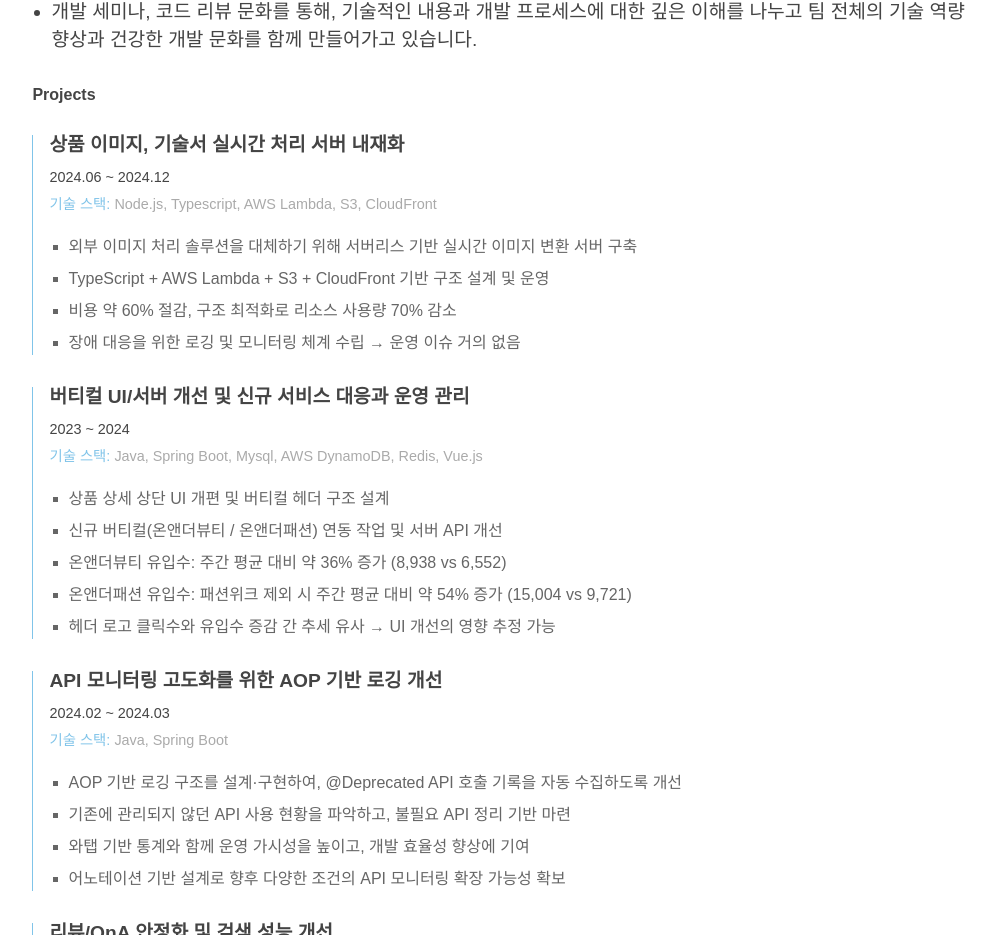
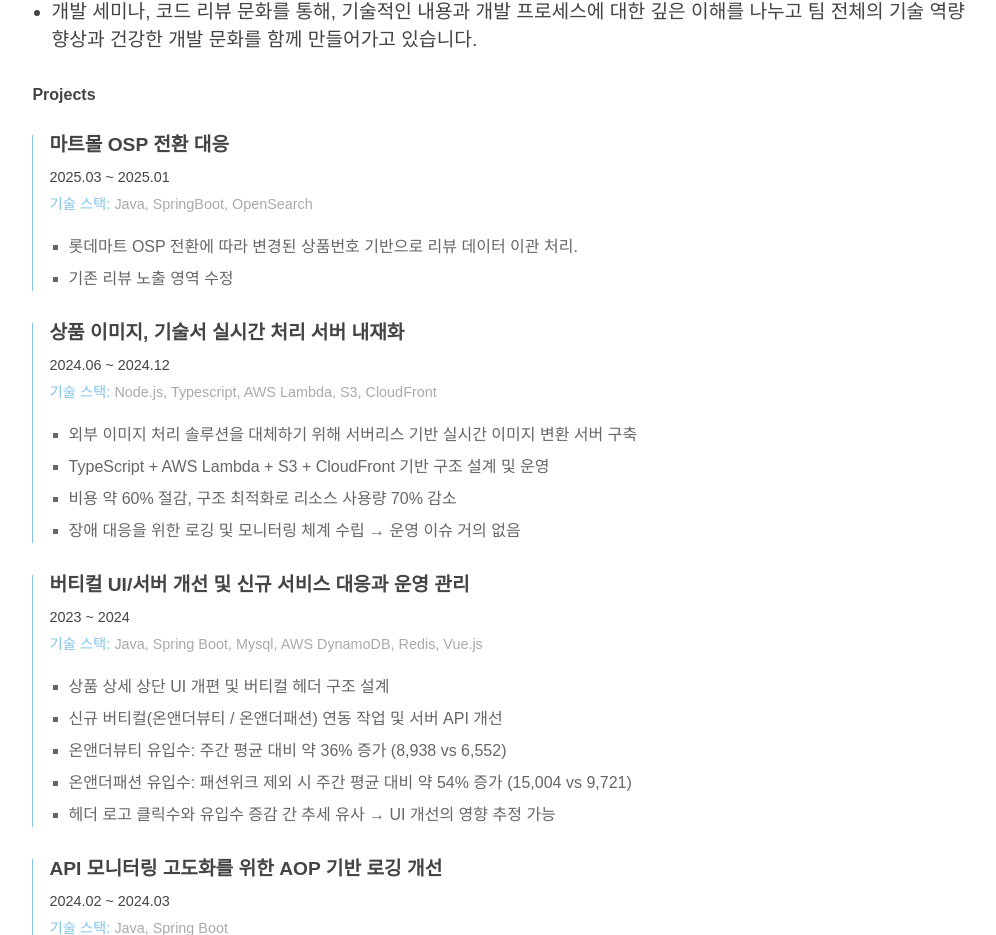
Before and after one commit to JiniEun/jini-log, a Next.js app: page /resume in a window 1280 px wide. Shown: the part 1855-2790 px from the top of the page, without its empty margins (272-1268 px from the left). Built offline with nearby package versions, Linux system fonts and the light colour scheme.

Commit message:
feat: 경험 추가

```diff
--- a/src/payload/experience.ts
+++ b/src/payload/experience.ts
@@ -15,6 +15,17 @@
     ],
     location: '서울',
     projects: [
+      {
+        title: '마트몰 OSP 전환 대응',
+        startDate: '2025.03',
+        endDate: '2025.01',
+        summary: '롯데마트가 롯데ON에서 이탈하며, 자체 몰(OSP)로 이전하게 된 이슈에 따라, 기존 롯데온 상품상세에서 노출되던 리뷰 및 관련 UI 영역을 자체 마트몰에 맞게 이관 및 수정하는 작업을 수행했습니다.',
+        description: [
+          '롯데마트 OSP 전환에 따라 변경된 상품번호 기반으로 리뷰 데이터 이관 처리.',
+          '기존 리뷰 노출 영역 수정',
+        ],
+        techStack: ['Java', 'SpringBoot', 'OpenSearch']
+      },
       {
         title: '상품 이미지, 기술서 실시간 처리 서버 내재화',
         startDate: '2024.06',
```
